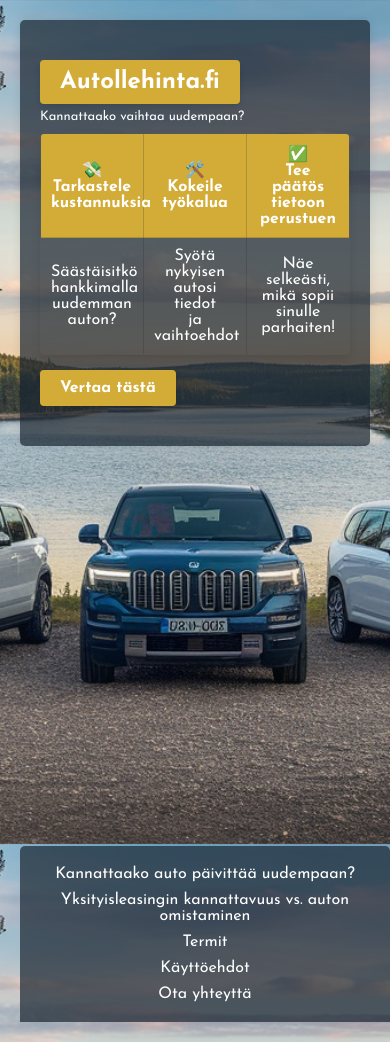
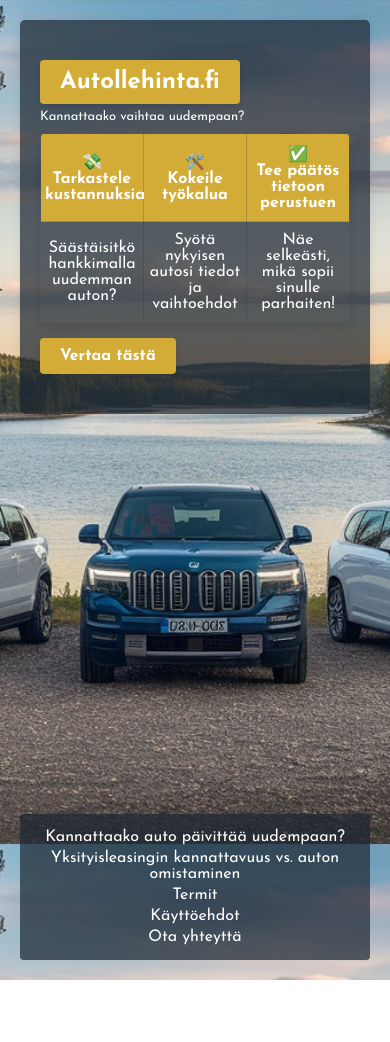
Before and after one commit to ArtoVuori/autollehinta, a website: page index.html in a window 390 px wide. After the commit the page ends 980 px from the top, so only its background shows below. Drawn offline with Linux system fonts and the light colour scheme.

Commit message:
Update style.css

```diff
--- a/style.css
+++ b/style.css
@@ -417,7 +417,7 @@
 }
 
 #introContainer th, #introContainer td {
-    padding: 10px;
+	padding: 10px 4px 10px 4px;
     border: 1px solid rgba(27, 38, 49, 0.2);
     text-align: center; /* Tekstit keskitetään vaakasuunnassa */
     vertical-align: middle; /* Tekstit keskitetään pystysuunnassa */
@@ -432,6 +432,7 @@
 
 #introContainer td {
     /* background-color: #fff; */
+	/* text-align: left; */
 }
 
 /* Hover effect for table cells */
@@ -535,8 +536,7 @@
     max-width: 800px;
 	border-radius: 4;
     box-shadow: 0 0 10px rgba(0, 0, 0, 0.1);
-    border-radius: 5px 5px 0 0;
-    z-index: 100;
+    border-radius: 4px;;
     transition: all 0.3s ease;
 }
 
@@ -545,7 +545,6 @@
 @media (max-width: 1000px) {
     .footer {
         position: relative; /* Poistaa kiinteän alareunan asetuksen */
-        width: 100%; /* Leveys 50% */
         margin-top: 400px; /* Lisää reilu marginaali sisällön jälkeen */
         margin-left: auto; /* Siirtää footerin oikealle */
         border-radius: 4; /* Poista pyöristykset mobiilissa */
@@ -572,7 +571,7 @@
 @media (max-width: 770px) {
     .footer-links a {
         display: block; /* Stack links */
-        margin: 10px 0; /* Spacing for readability */
+        margin: 5px 0; /* Spacing for readability */
     }
     .separator {
         display: none; /* Hide separators on mobile */
```
